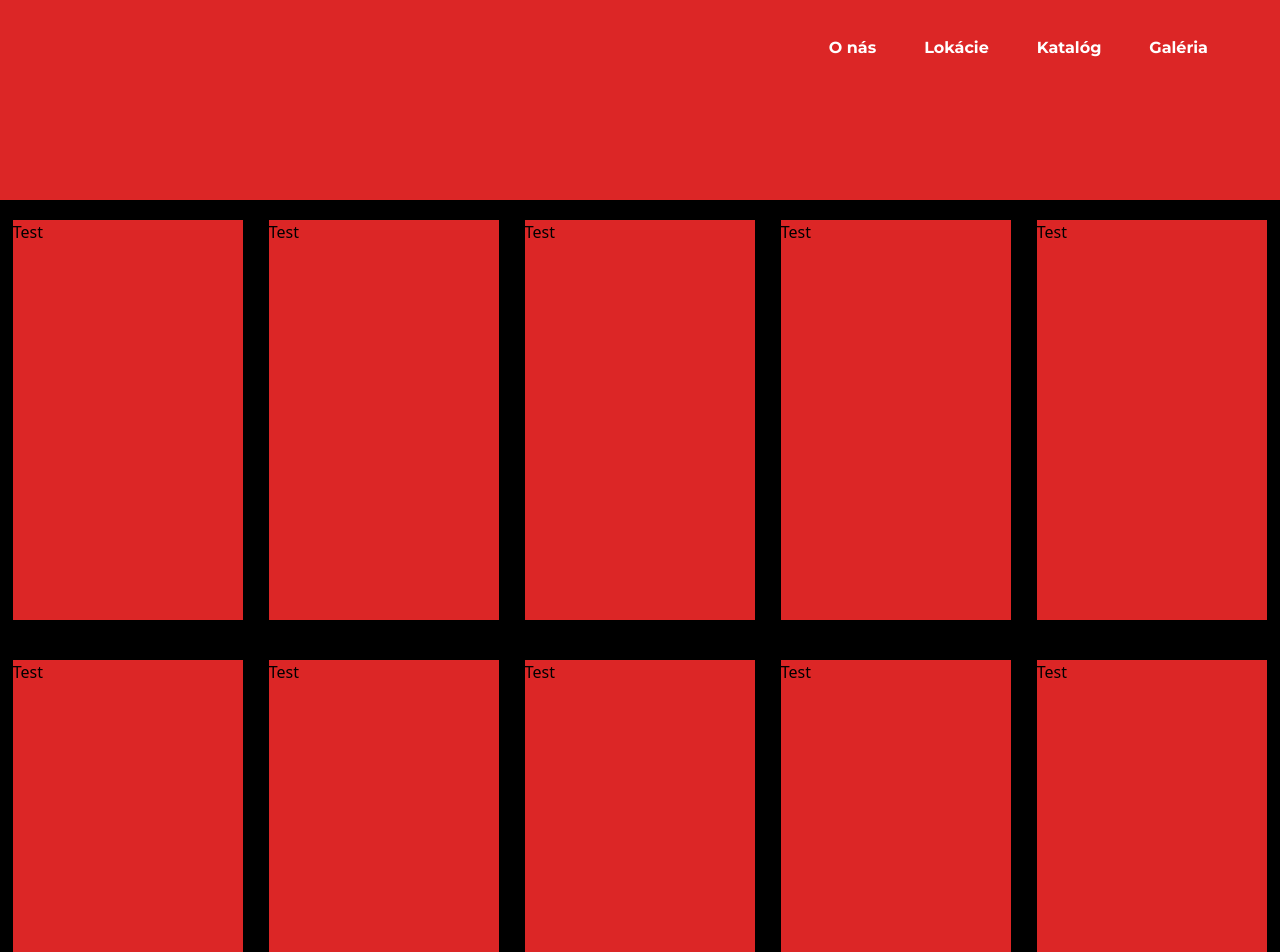
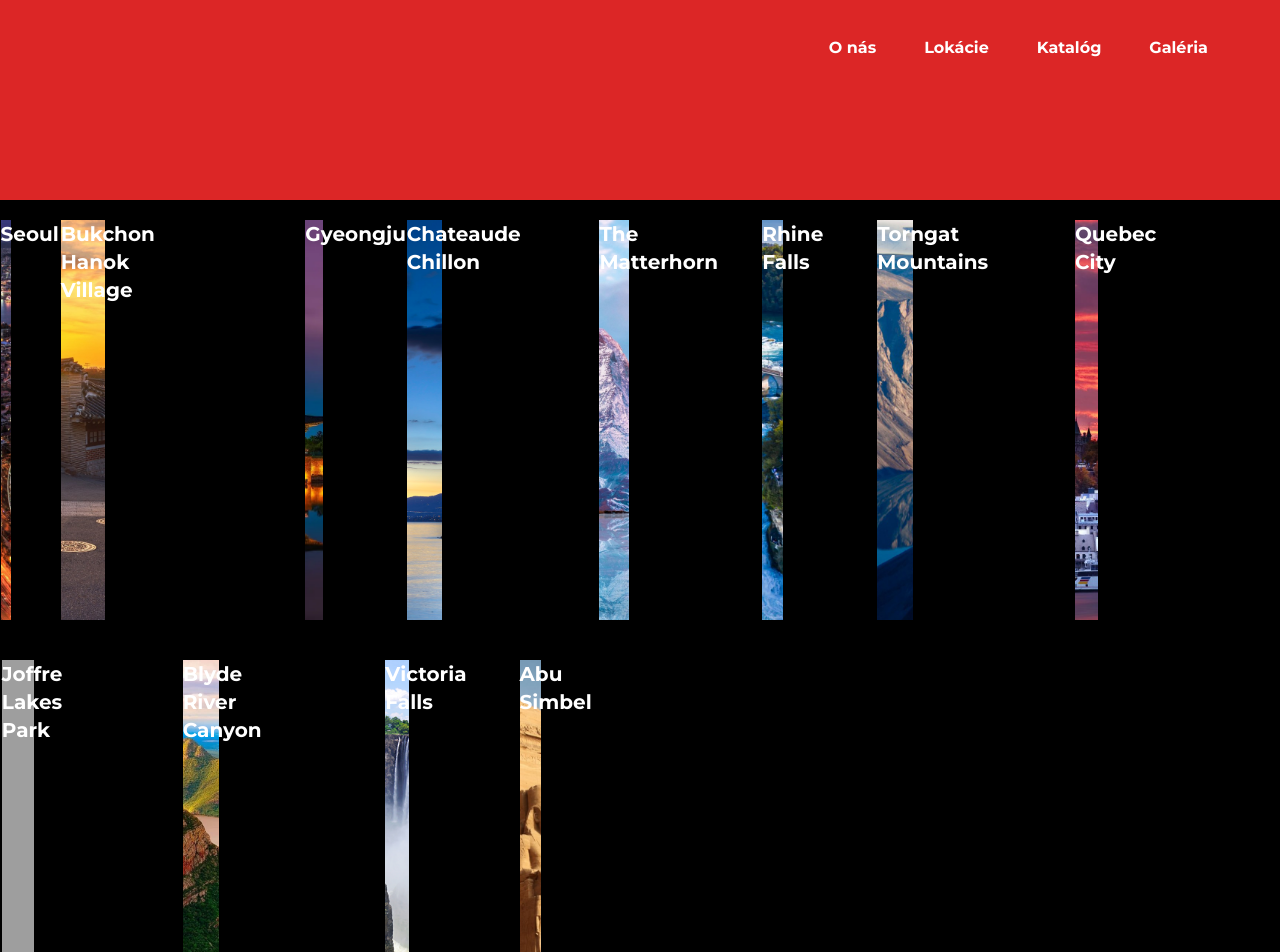
Before and after one commit to mxrshall/E-Travel-static, a React (Vite) app: page /katalog in a window 1280 px wide. Shown: the top 952 px of the page. Built offline with nearby package versions, Linux system fonts and the light colour scheme; grey boxes are pictures that could not be loaded.

Commit message:
Testovanie posielania dat do katalogu

```diff
--- a/src/App.jsx
+++ b/src/App.jsx
@@ -119,6 +119,70 @@ function App() {
     },
   ];
 
+  const karta = [
+    {
+      id: 0,
+      title: "Seoul",
+      background: Seoul,
+    },
+    {
+      id: 1,
+      title: "Bukchon Hanok Village",
+      background: BukchonHanokVillage,
+    },
+    {
+      id: 2,
+      title: "Gyeongju",
+      background: Gyeongju,
+    },
+    {
+      id: 3,
+      title: "Chateaude Chillon",
+      background: ChateaudeChillon,
+    },
+    {
+      id: 4,
+      title: "The Matterhorn",
+      background: TheMatterhorn,
+    },
+    {
+      id: 5,
+      title: "Rhine Falls",
+      background: RhineFalls,
+    },
+    {
+      id: 6,
+      title: "Torngat Mountains",
+      background: TorngatMountains,
+    },
+    {
+      id: 7,
+      title: "Quebec City",
+      background: QuebecCity,
+    },
+    {
+      id: 8,
+      title: "Joffre Lakes Park",
+      background: JoffreLakesPark,
+    },
+    {
+      id: 9,
+      title: "Blyde River Canyon",
+      background: BlydeRiverCanyon,
+    },
+    {
+      id: 10,
+      title: "Victoria Falls",
+      background: VictoriaFalls,
+    },
+    {
+      id: 11,
+      title: "Abu Simbel",
+      background: AbuSimbel,
+    },
+
+  ]
+
   return (
     <BrowserRouter>
       <Routes>
@@ -126,7 +190,7 @@ function App() {
         <Route path="/home" element={<Homepage />} />
         <Route path="/info" element={<Info slider={slider} list={list} />} />
         <Route path="/pamiatka" element={<Pamiatka />} />
-        <Route path="/katalog" element={<Katalog slider={slider} list={list}/>} />
+        <Route path="/katalog" element={<Katalog karta={karta}/>} />
       </Routes>
     </BrowserRouter>
   );
--- a/src/KatalogComponents/Karta.jsx
+++ b/src/KatalogComponents/Karta.jsx
@@ -1,9 +1,14 @@
-function Karta() {
+import { useState } from "react"
+import { Link } from "react-router-dom";
+
+function Karta({title, background}) {
 
     return (
-        <div className="w-[18%] h-[50vh] bg-red-600 relative flex my-5 mx-[1%]">
-            <p>Test</p>
-        </div>
+        <Link to="/pamiatka">
+            <div className="w-[18%] h-[50vh] bg-red-600 relative flex my-5 mx-[1%] bg-cover bg-center" style={{ backgroundImage: `url(${background})`}}>
+                <p className="text-xl text-white font-bold font-mont">{title}</p>
+            </div>
+        </Link>
     )
   }
 
--- a/src/Stranky/Katalog.jsx
+++ b/src/Stranky/Katalog.jsx
@@ -1,7 +1,7 @@
 import Karta from "../KatalogComponents/Karta"
 import Navbar from "../Navbar/Navbar"
 
-function Katalog({slider, list}) {
+function Katalog({karta}) {
 
     return (
         <>
@@ -9,16 +9,13 @@ function Katalog({slider, list}) {
             <div className="w-full h-[100vh] bg-black absolute">
                 <div className="f-full h-1/4 bg-red-600"></div>
                 <div className="bg-black flex flex-wrap">
-                    <Karta/>
-                    <Karta/>
-                    <Karta/>
-                    <Karta/>
-                    <Karta/>
-                    <Karta/>
-                    <Karta/>
-                    <Karta/>
-                    <Karta/>
-                    <Karta/>
+                    {karta.map((item) => (
+                    <Karta
+                        key={item.id}
+                        title={item.title}
+                        background={item.background}
+                    />
+                    ))}
                 </div>
             </div>
         </>
```
